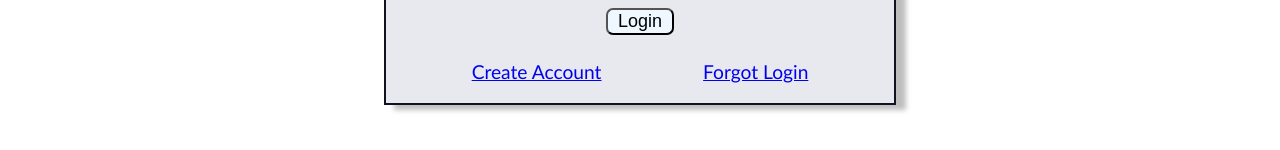
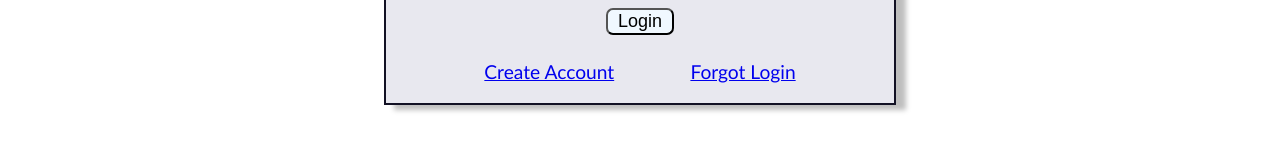
Before and after one commit to PVFractal/better-bets, a React (Create React App) app: page /login in a window 1280 px wide. Shown: the part 357-507 px from the top of the page. Built offline with nearby package versions, Linux system fonts and the light colour scheme.

Commit message:
Margin change

```diff
--- a/src/pages/Login.tsx
+++ b/src/pages/Login.tsx
@@ -47,7 +47,7 @@ function Login() {
         </div>
         <button type="submit" className='Button' style={ { marginTop: '5px' } }>Login</button>
         <div style={{marginTop: '25px'}}>
-            <Link to='/' className='LinkButton' style={ { marginRight: '20%' } }>Create Account</Link>
+            <Link to='/' className='LinkButton' style={ { marginRight: '15%' } }>Create Account</Link>
             <Link to='/' className='LinkButton'>Forgot Login</Link>
         </div>
 
```
